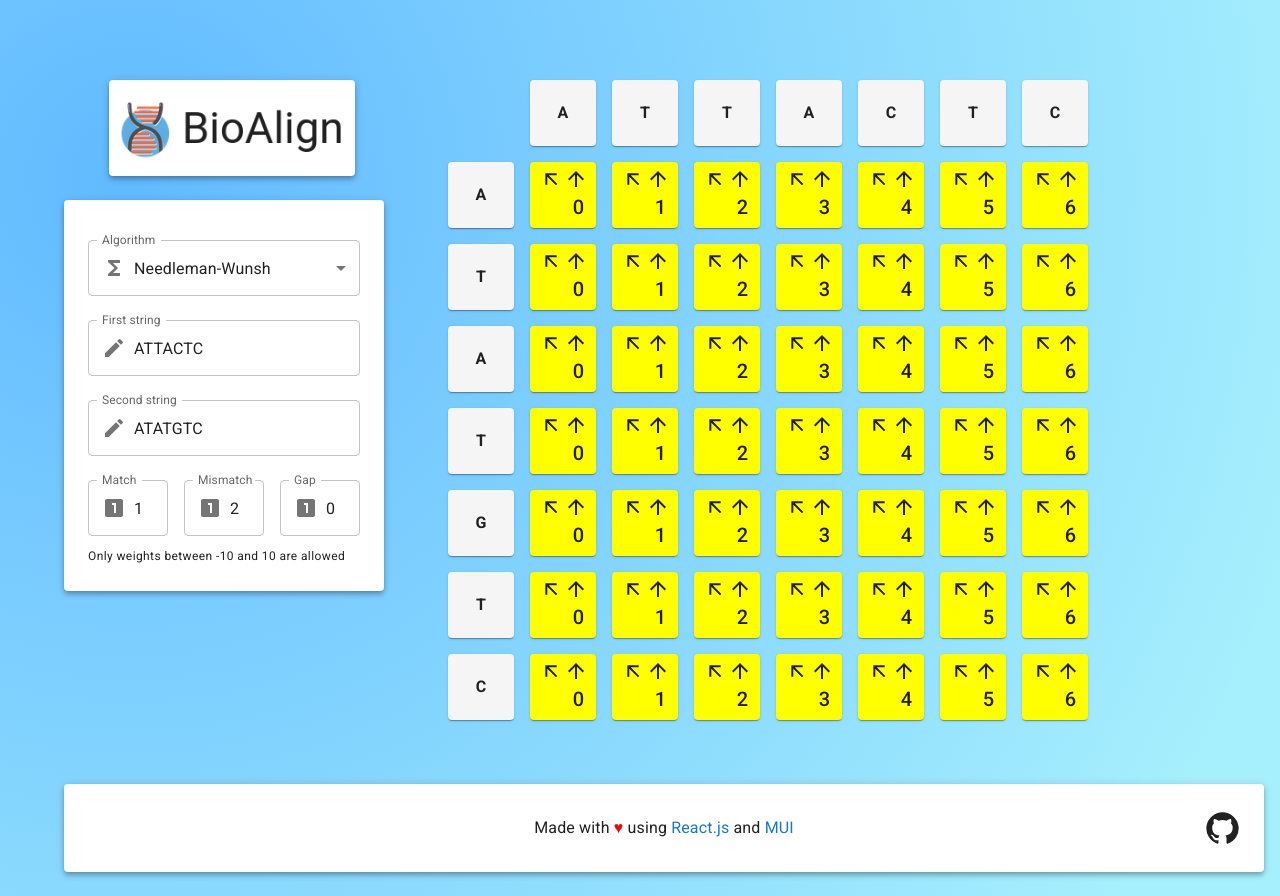
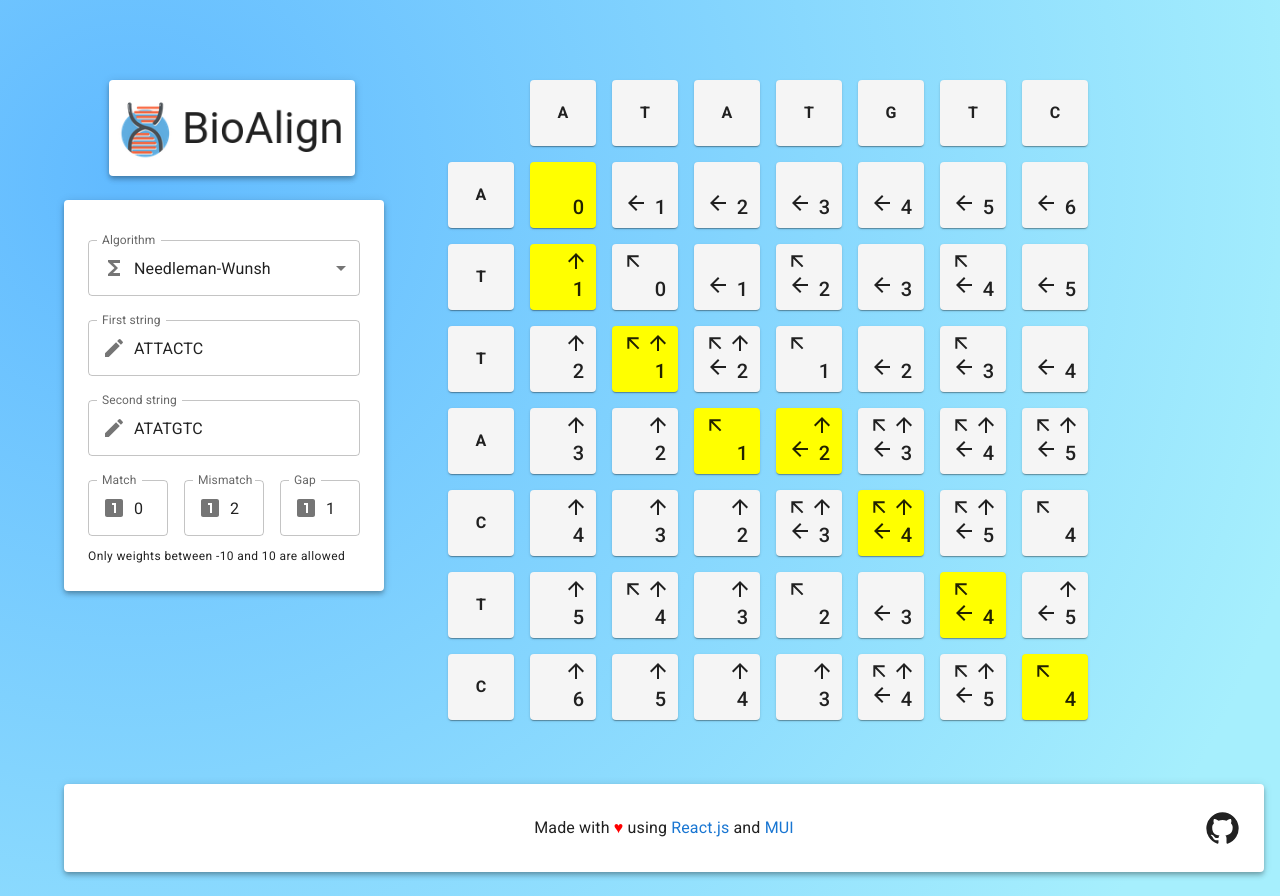
Before and after one commit to francescopastore/bio-align, a React (Create React App) app: page / in a window 1280 px wide. Built offline with nearby package versions, Linux system fonts and the light colour scheme.

Commit message:
Added edit distance logic

```diff
--- a/src/components/AppTable.js
+++ b/src/components/AppTable.js
@@ -25,11 +25,11 @@ function generateTable(form) {
 
   data.forEach((row, i) => {
     let tableRow = []
-    tableRow.push(generateHeaderCell(form.secondString[i], 'left' + i, false))
+    tableRow.push(generateHeaderCell(form.firstString[i], 'left' + i, false))
 
-    row.forEach((cell, colIndex) => {
+    row.forEach((cell, j) => {
       tableRow.push(
-        <Box key={colIndex}>
+        <Box key={j}>
           <AppTableNumber cell={cell}></AppTableNumber>
         </Box>
       )
@@ -47,8 +47,8 @@ function generateTable(form) {
 function generateTopHeader(form) {
   let row = []
   row.push(generateHeaderCell('', 'hidden', true))
-  for (let i = 0; i < form.firstString.length; i++) {
-    row.push(generateHeaderCell(form.firstString[i], 'top' + i, false))
+  for (let i = 0; i < form.secondString.length; i++) {
+    row.push(generateHeaderCell(form.secondString[i], 'top' + i, false))
   }
   const header = (
     <Box key={'top'} sx={style.row}>
--- a/src/logic/edit-distance.js
+++ b/src/logic/edit-distance.js
@@ -1,28 +1,74 @@
-import { generateTable } from './utils'
-
 export default function calculate(data) {
-  let table = generateTable(data)
+  let table = []
 
   // initialization
-  for (let i = 0; i < data.secondString.length; i++) {
-    table[i + 1].push({
+  table[0] = [
+    {
       value: 0,
+      isPath: true,
+    },
+  ]
+
+  // first row
+  for (let i = 1; i < data.secondString.length; i++) {
+    let value = data.gapWeight + table[0][i - 1].value
+    table[0].push({
+      value: value,
       left: true,
-      top: false,
-      diag: false,
-      isPath: false,
     })
   }
 
-  for (let i = 0; i < data.secondString.length; i++) {
-    for (var j = 0; j < data.firstString.length; j++) {
-      table[i + 2].push({
-        value: 0,
-        left: true,
-        top: false,
-        diag: false,
-        isPath: false,
+  // first column
+  for (let i = 1; i < data.firstString.length; i++) {
+    table[i] = []
+    let value = data.gapWeight + table[i - 1][0].value
+    table[i].push({
+      value: value,
+      top: true,
+    })
+  }
+
+  // filling with values
+  for (let i = 1; i < data.firstString.length; i++) {
+    for (let j = 1; j < data.secondString.length; j++) {
+      let left = data.gapWeight + table[i][j - 1].value
+      let top = data.gapWeight + table[i - 1][j].value
+      let diag = 0
+      if (data.firstString[i] === data.secondString[j]) {
+        diag = data.matchWeight + table[i - 1][j - 1].value
+      } else {
+        diag = data.mismatchWeight + table[i - 1][j - 1].value
+      }
+
+      let min = left
+      if (top < min) {
+        min = top
+      }
+      if (diag < min) {
+        min = diag
+      }
+
+      table[i].push({
+        value: min,
+        left: min === left,
+        top: min === top,
+        diag: min === diag,
       })
+    }
+  }
+
+  // traceback
+  let i = data.firstString.length - 1
+  let j = data.secondString.length - 1
+  while (i !== 0 || j !== 0) {
+    table[i][j].isPath = true
+    if (table[i][j].diag) {
+      i--
+      j--
+    } else if (table[i][j].left) {
+      j--
+    } else {
+      i--
     }
   }
 
--- a/src/logic/index.js
+++ b/src/logic/index.js
@@ -1,17 +1,17 @@
-// import editDistance from './edit-distance'
+import editDistance from './edit-distance'
 
 // list of algorithm available
 // each algorithm has a label and a calculate function
 const data = {
   algorithms: [
-    { label: 'Needleman-Wunsh', calculate: calculate },
-    { label: 'Edit Distance', calculate: calculate },
-    { label: 'Longest Common Subsequence', calculate: calculate },
-    { label: 'Smith-Waterman', calculate: calculate },
+    { label: 'Needleman-Wunsh', calculate: editDistance },
+    { label: 'Edit Distance', calculate: editDistance },
+    { label: 'Longest Common Subsequence', calculate: test },
+    { label: 'Smith-Waterman', calculate: test },
   ],
 }
 
-function calculate(data) {
+function test(data) {
   let table = []
   for (let i = 0; i < data.secondString.length; i++) {
     table[i] = []
--- a/src/store/form.js
+++ b/src/store/form.js
@@ -4,9 +4,9 @@ const initialState = {
   algorithm: 0,
   firstString: 'ATTACTC',
   secondString: 'ATATGTC',
-  matchWeight: 1,
+  matchWeight: 0,
   mismatchWeight: 2,
-  gapWeight: 0,
+  gapWeight: 1,
 }
 
 export const form = createSlice({
```
